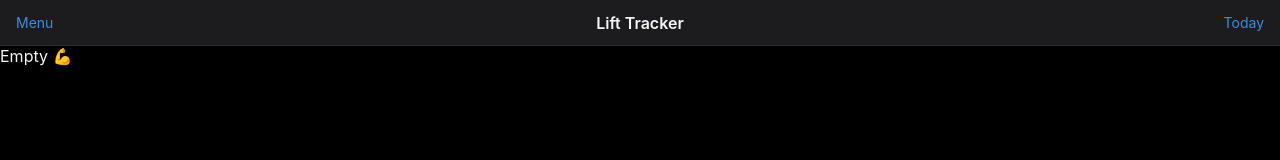
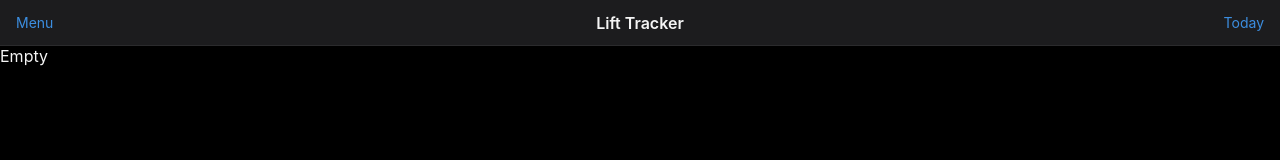
Before and after one commit to Grinch3214/LiftTracker, a Vue app in the folder frontend/: page / in a window 1280 px wide. Shown: the top 160 px of the page. Built offline with nearby package versions, Linux system fonts and the light colour scheme; the HTML template or start-up script is replaced by a standard one.

Commit message:
frontend: No time now

```diff
--- a/frontend/src/components/MxListWorkoutDay.vue
+++ b/frontend/src/components/MxListWorkoutDay.vue
@@ -1,8 +1,6 @@
 <template>
   <div class="workout-day">
-    <div v-if="currentWorkoutExercises.length === 0" class="empty">
-      Empty 💪
-    </div>
+    <div v-if="currentWorkoutExercises.length === 0" class="empty">Empty</div>
 
     <div
       v-for="exercise in currentWorkoutExercises"
```
